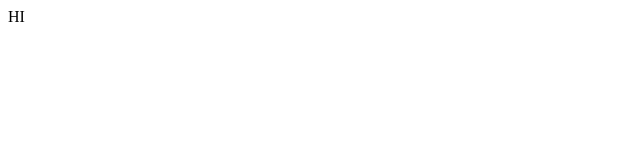
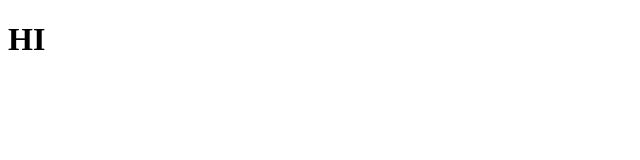
Before and after one commit to mjw-js-py-java/mjw-js-py-java.github.io, a plain HTML site: page Michael's Website/index.html in a window 1280 px wide. Shown: the full height of the page, 0-640 px from the left. Drawn offline with Linux system fonts and the light colour scheme.

Commit message:
Update index.html

```diff
--- a/Michael's Website/index.html
+++ b/Michael's Website/index.html
@@ -7,5 +7,5 @@
     <link rel="stylesheet" type="text/css" href="stylesheet.css">
 
 </head>
-<body>HI</body>
+<body><h1>HI</h1></body>
 </html>
```
